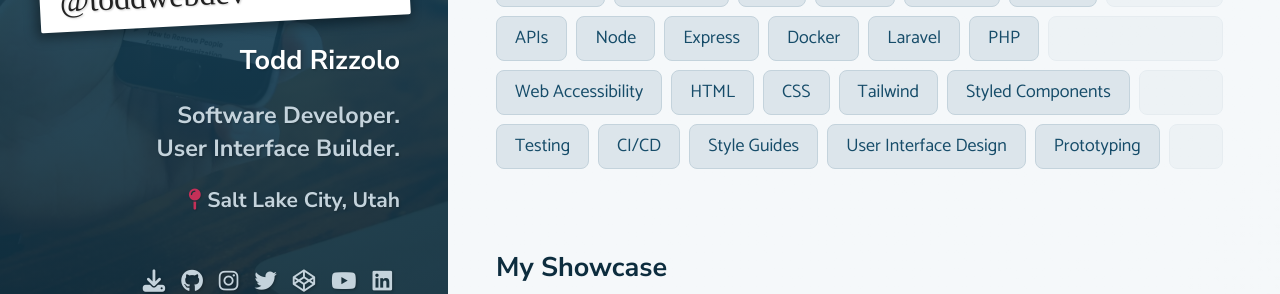
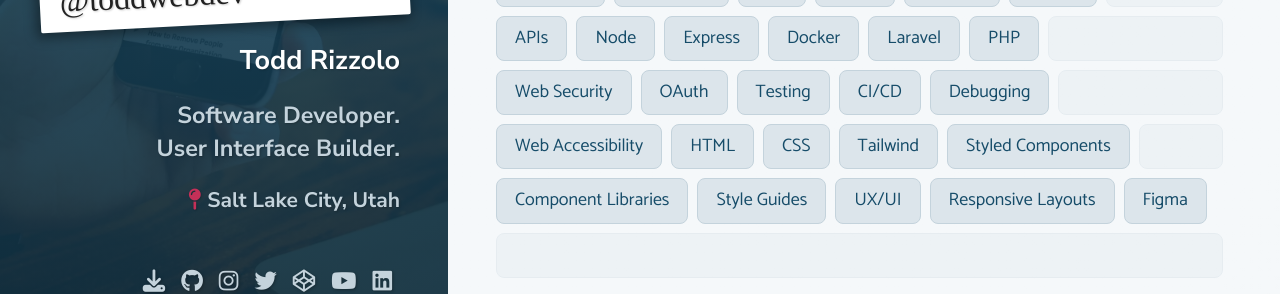
Before and after one commit to ToddWebDev/todd-rizzolo-next-js, a Next.js app: page / in a window 1280 px wide. Shown: the part 484-778 px from the top of the page. Built offline with nearby package versions, Linux system fonts and the light colour scheme; no server answers; a web font is replaced by a local one.

Commit message:
Update toolbox

```diff
--- a/components/OverviewSection.tsx
+++ b/components/OverviewSection.tsx
@@ -42,6 +42,13 @@ const Overview = () => {
         <li>PHP</li>
         <li className={styles.listFill}>&nbsp;</li>
         <li className={styles.listBreak}></li>
+        <li>Web Security</li>
+        <li>OAuth</li>
+        <li>Testing</li>
+        <li>CI/CD</li>
+        <li>Debugging</li>
+        <li className={styles.listFill}>&nbsp;</li>
+        <li className={styles.listBreak}></li>
         <li>Web Accessibility</li>
         <li>HTML</li>
         <li>CSS</li>
@@ -49,11 +56,11 @@ const Overview = () => {
         <li>Styled Components</li>
         <li className={styles.listFill}>&nbsp;</li>
         <li className={styles.listBreak}></li>
-        <li>Testing</li>
-        <li>CI/CD</li>
+        <li>Component Libraries</li>
         <li>Style Guides</li>
-        <li>User Interface Design</li>
-        <li>Prototyping</li>
+        <li>UX/UI</li>
+        <li>Responsive Layouts</li>
+        <li>Figma</li>
         <li className={styles.listFill}>&nbsp;</li>
         <li className={styles.listBreak}></li>
       </ul>
```
